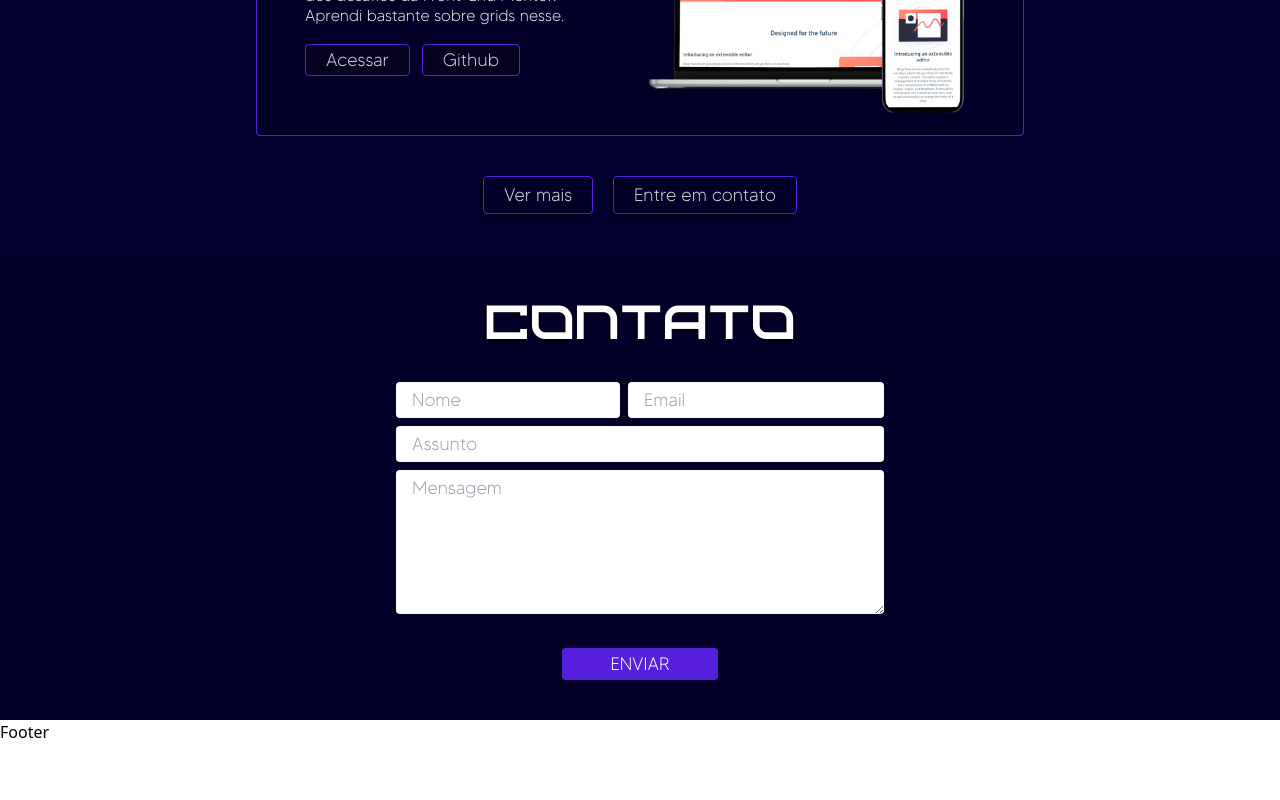
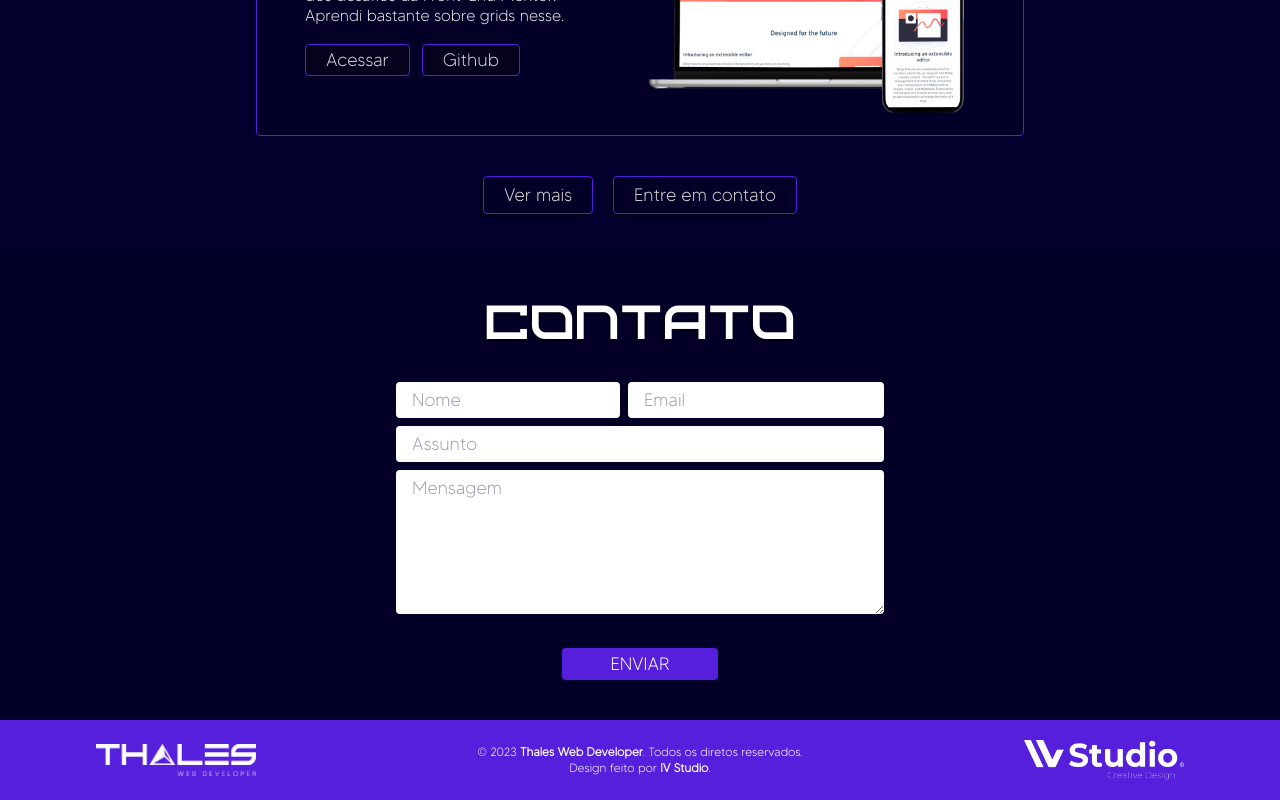
Before and after one commit to thalesmariiano/thalesdeveloper.com.br, a Vue app: page / in a window 1280 px wide. Shown: the part 3258-4058 px from the top of the page. Before the commit the page ends 4002 px from the top, so only its background shows below. Built offline with nearby package versions, Linux system fonts and the light colour scheme.

Commit message:
AppFooter styles done

```diff
--- a/src/components/AppFooter.vue
+++ b/src/components/AppFooter.vue
@@ -1,5 +1,26 @@
 <template>
 	<footer>
-		Footer
+		<div class="w-full bg-myPurple-400 px-10 lg:px-24 py-5 flex flex-col md:flex-row justify-center md:justify-between items-center">
+			<div class="hidden md:block">
+				<img class="w-40" src="../assets/logo_white.png">
+			</div>
+			<div class="text-center">
+				<p class="text-white text-xs font-madeTommy">
+					&copy 2023 <span class="font-bold">Thales Web Developer</span>. Todos os diretos reservados.
+				</p>
+				<p class="text-white text-xs font-madeTommy">
+					Design feito por <span class="font-bold">IV Studio</span>.
+				</p>
+			</div>
+			<div class="hidden md:block">
+				<img class="w-40" src="../assets/ivstudio_logo.png">
+
+			</div>
+			<div class="md:hidden flex justify-center items-center  gap-3 mt-3">
+				<img class="w-32" src="../assets/logo_white.png">
+				<span class="w-0.5 h-8 bg-white rounded"></span>
+				<img class="w-32" src="../assets/ivstudio_logo.png">
+			</div>
+		</div>
 	</footer>
 </template>
```
